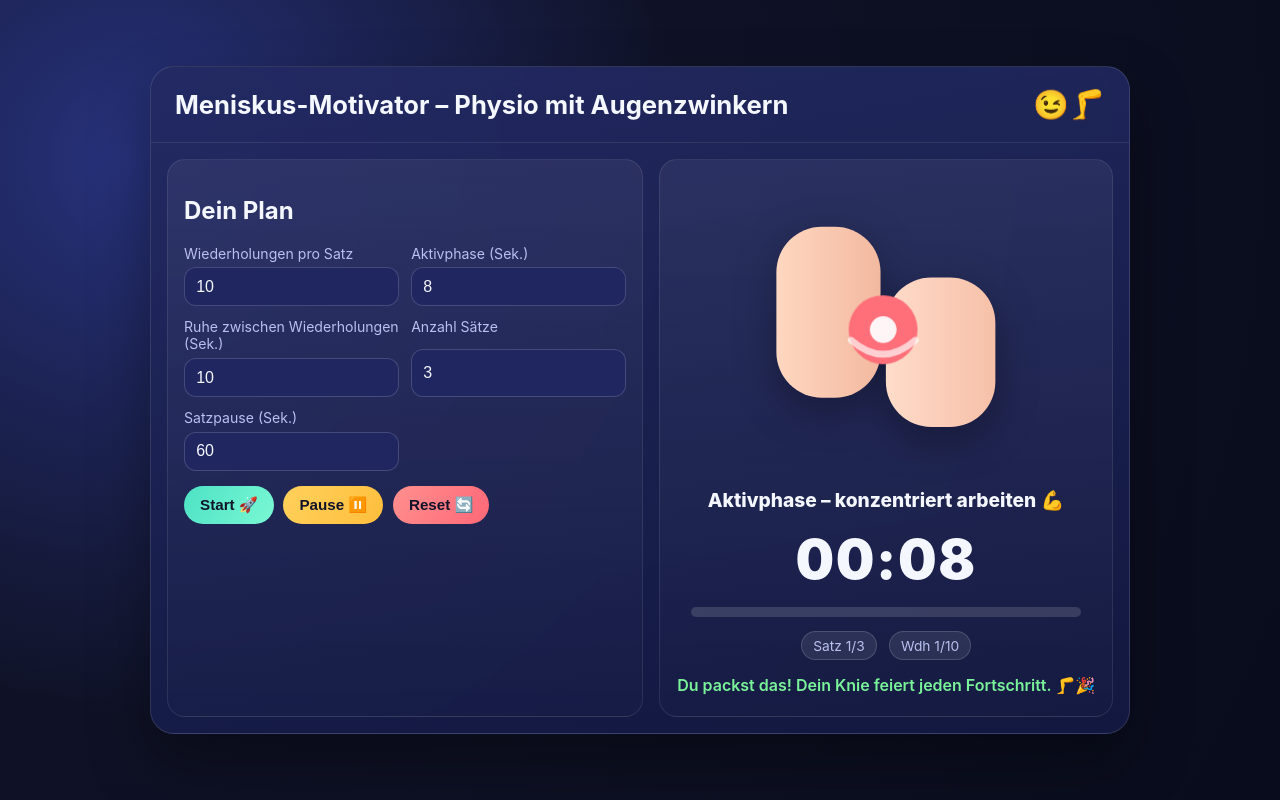
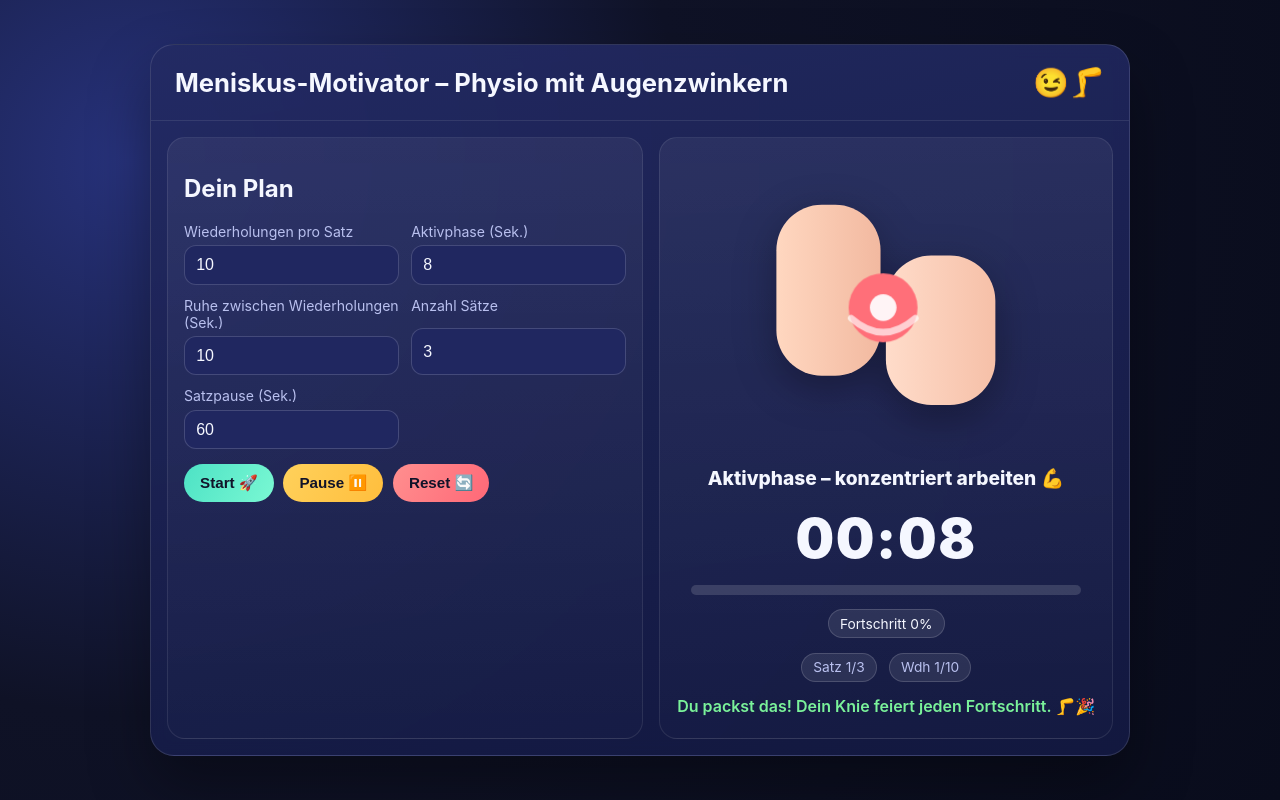
Before and after one commit to Ppowlemann/meniskustimer, a plain HTML site: page index.html in a window 1280 px wide. Drawn offline with Linux system fonts and the light colour scheme.

Commit message:
Add total workout percentage indicator to progress bar

```diff
--- a/index.html
+++ b/index.html
@@ -289,6 +289,7 @@
           <div class="phase" id="phase">Bereit für den Start ✨</div>
           <div class="clock" id="clock">00:00</div>
           <div class="progress"><div class="bar" id="bar"></div></div>
+          <div class="chip" id="progressInfo">Fortschritt 0%</div>
           <div class="meta">
             <span class="chip" id="setInfo">Satz 1/1</span>
             <span class="chip" id="repInfo">Wdh 0/0</span>
@@ -313,6 +314,7 @@
         setInfo: document.getElementById("setInfo"),
         repInfo: document.getElementById("repInfo"),
         bar: document.getElementById("bar"),
+        progressInfo: document.getElementById("progressInfo"),
         status: document.getElementById("status"),
         joint: document.getElementById("joint")
       };
@@ -406,8 +408,16 @@
         refs.setInfo.textContent = `Satz ${Math.min(state.set, config.sets)}/${config.sets}`;
         refs.repInfo.textContent = `Wdh ${Math.min(state.rep, config.reps)}/${config.reps}`;
 
-        const progress = (state.completedPhases / Math.max(1, state.totalPhases)) * 100;
-        refs.bar.style.width = `${Math.min(progress, 100)}%`;
+        const totalPhases = Math.max(1, state.totalPhases);
+        const phaseCompletion = Math.min(
+          1,
+          Math.max(0, (state.phaseDuration - state.phaseRemaining) / Math.max(1, state.phaseDuration))
+        );
+        const progress = ((state.completedPhases + (state.phase === "done" ? 0 : phaseCompletion)) / totalPhases) * 100;
+        const progressPercent = Math.min(100, Math.max(0, Math.round(progress)));
+
+        refs.bar.style.width = `${progressPercent}%`;
+        refs.progressInfo.textContent = `Fortschritt ${progressPercent}%`;
 
         refs.joint.classList.toggle("resting", state.phase !== "active");
       }
@@ -501,6 +511,7 @@
         state.phase = "done";
         state.phaseRemaining = 0;
         refs.bar.style.width = "100%";
+        refs.progressInfo.textContent = "Fortschritt 100%";
         refs.status.textContent = "Abgeschlossen! Knie glücklich, du glücklich. Mega! 🦵🥳";
       }
 
```
Also changed, not shown: 1 other file.
